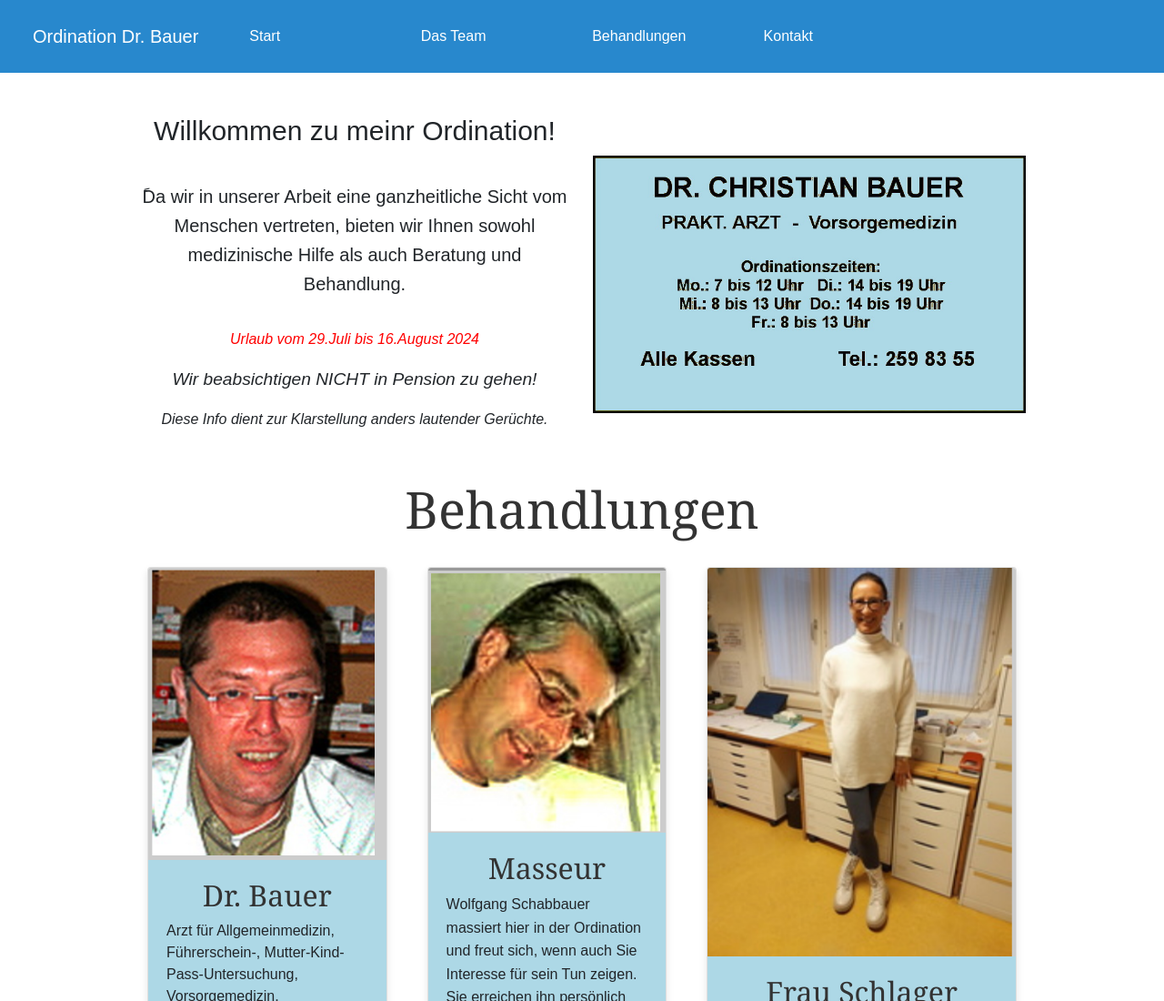
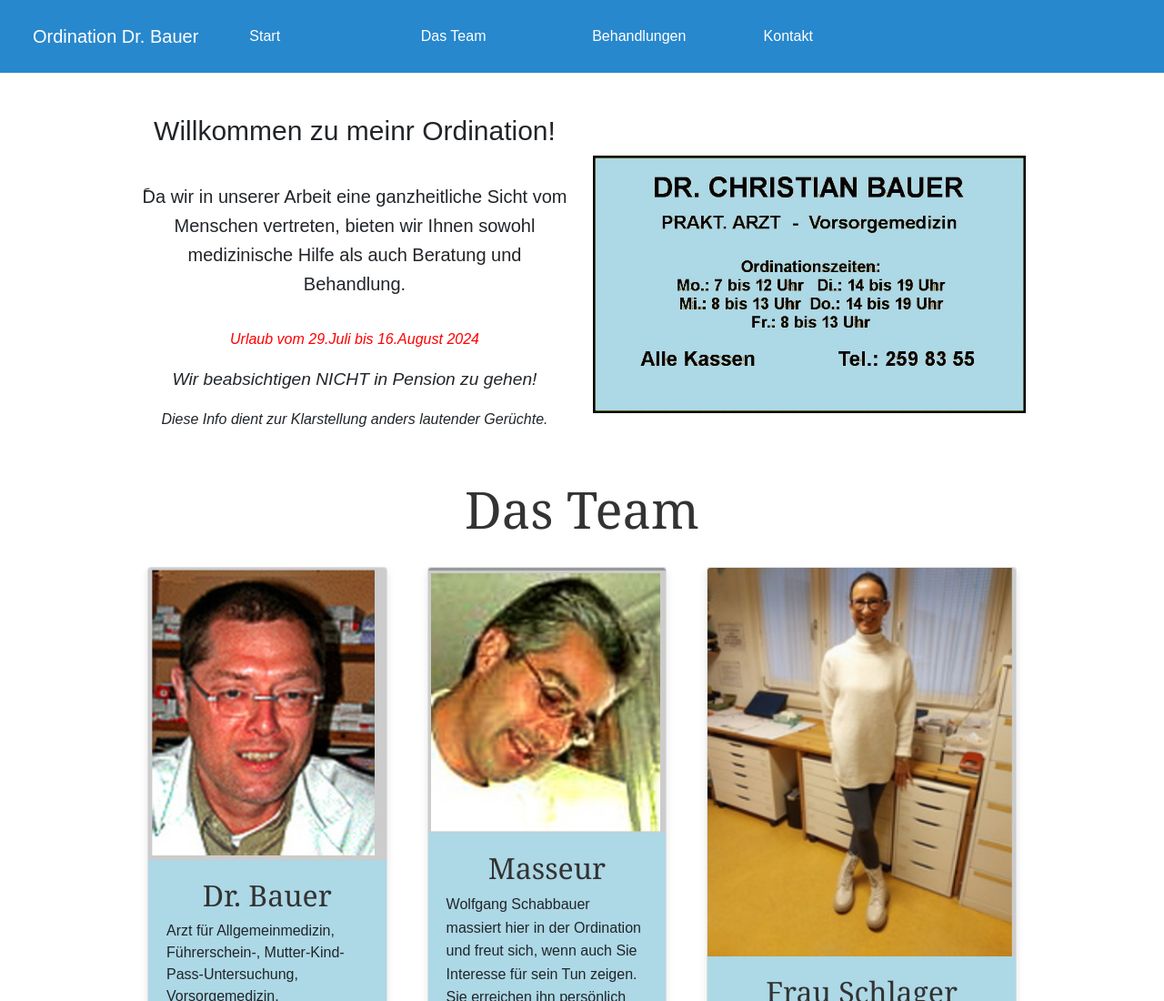
Before and after one commit to jkieb/ordinationdrbauer, a plain HTML site: page index.html in a window 1280 px wide. Shown: the top 1100 px of the page at 91% size. Drawn offline with nearby package versions, Linux system fonts and the light colour scheme.

Commit message:
erneute Korrektur

```diff
--- a/index.html
+++ b/index.html
@@ -94,7 +94,7 @@ After working the right way (which is much easier) I understood why you made thi
       <section id="projects">
         <div class="container">
           <div class="text-center">
-            <h2 class="display-4">Behandlungen</h2>
+            <h2 class="display-4">Das Team</h2>
           </div>
           <div class="row">
             <div class="col">
```
